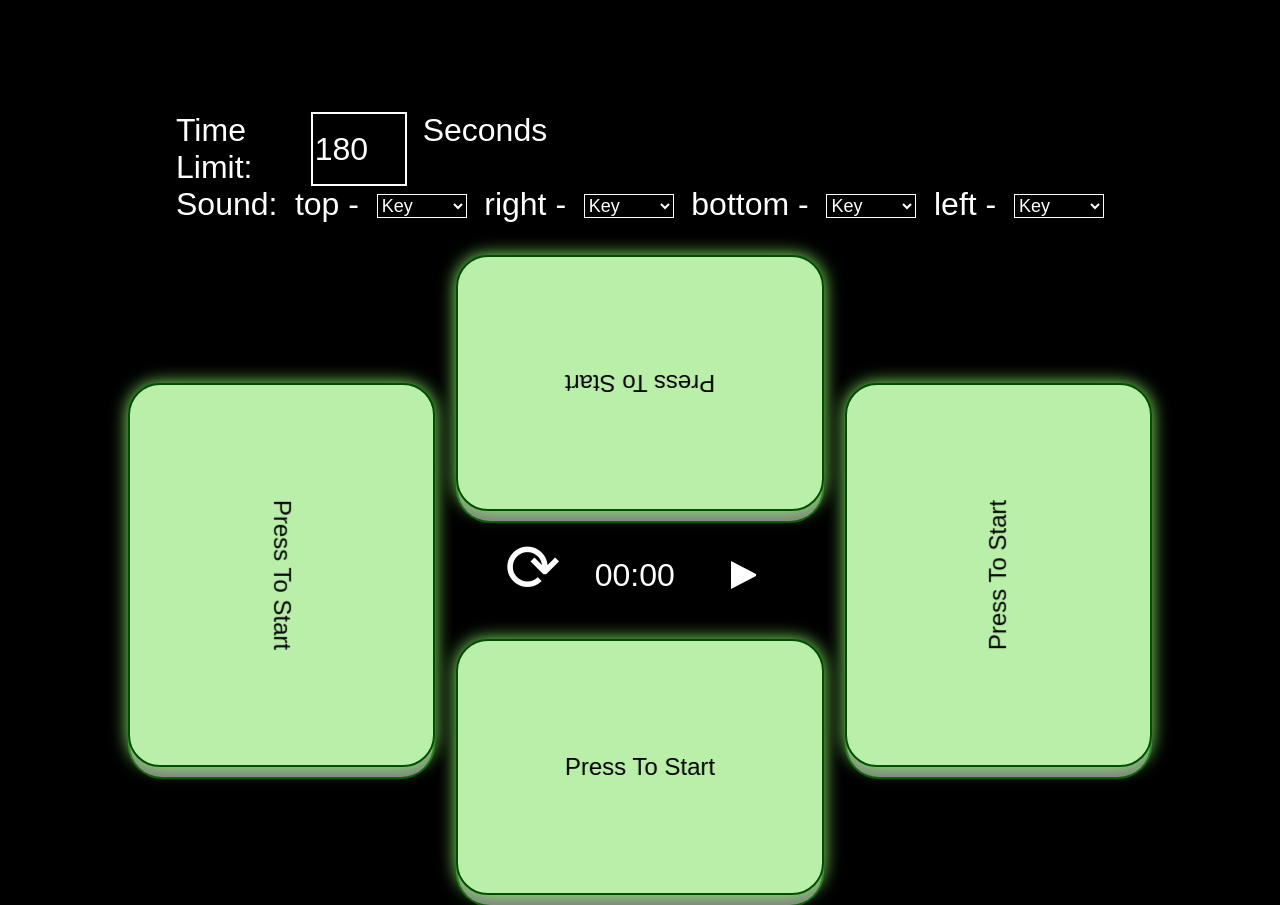
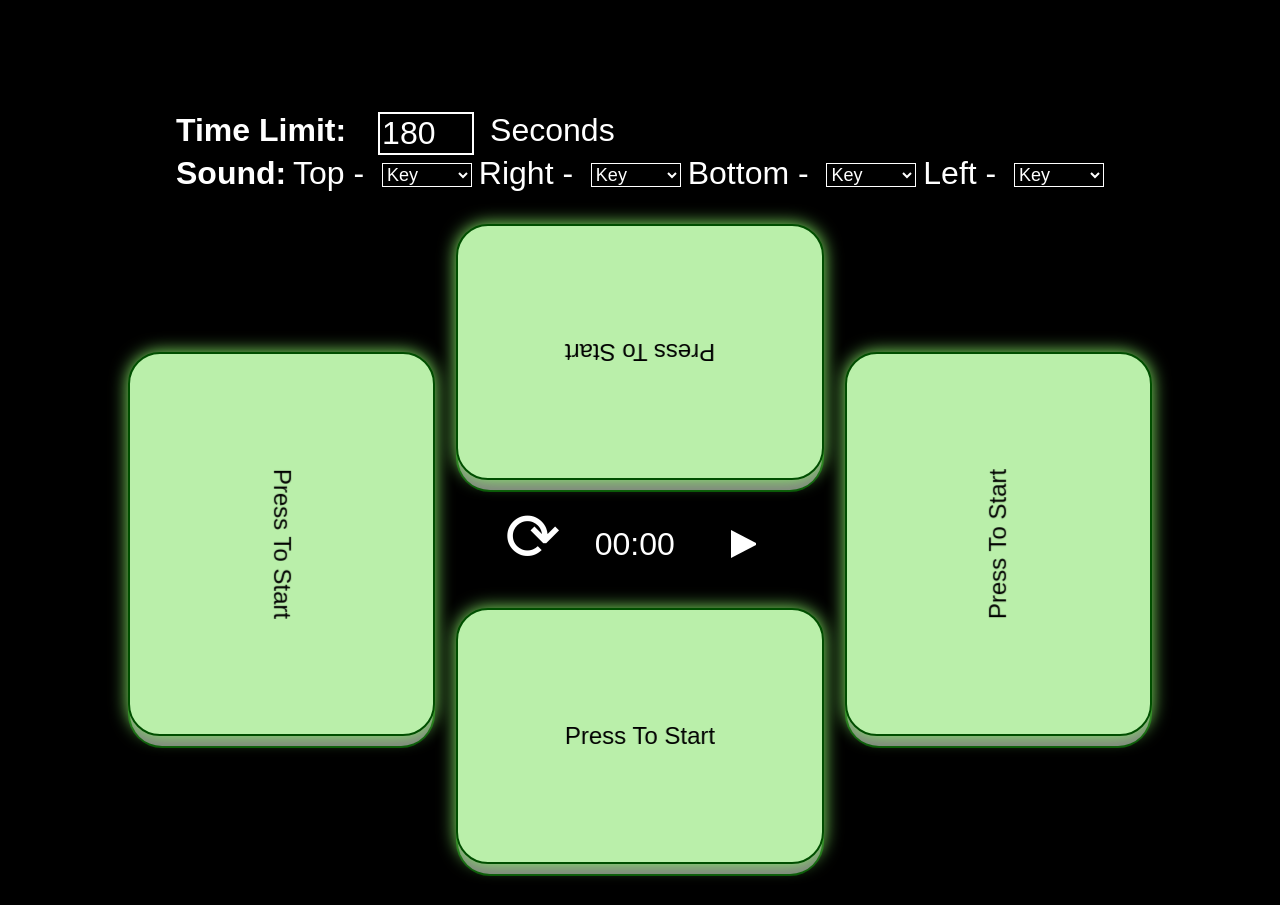
Before and after one commit to Justinhoejj/mahjong_clock, a plain HTML site: page index.html in a window 1280 px wide. After the commit the page ends 874 px from the top, so only its background shows below. Drawn offline with Linux system fonts and the light colour scheme.

Commit message:
Clean up text formats

```diff
--- a/index.html
+++ b/index.html
@@ -14,25 +14,25 @@
 <body>
   <div class="settings">
     <div class="settings-time-limit">
-      <p>Time Limit:</p>
+      <b>Time Limit:</b>
       <input min="0" type="number" value=180 class="time-limit-input-enabled" id="time-limit"></input> Seconds
     </div>
     <div class="settings-sounds">
-      <p>Sound:</p>
+      <b>Sound:</b>
       <div class="sound-select">
-        <p>top - &nbsp</p>
+        <p>Top - &nbsp</p>
         <select-sound-component class="top-sound-input" id="top-sound-input"></select-sound-component>
       </div>
       <div class="sound-select">
-        <p>right - &nbsp</p>
+        <p>Right - &nbsp</p>
         <select-sound-component class="right-sound-input" id="right-sound-input"></select-sound-component>
       </div>
       <div class="sound-select">
-        <div>bottom - &nbsp</div>
+        <div>Bottom - &nbsp</div>
         <select-sound-component class="bottom-sound-input" id="bottom-sound-input"></select-sound-component>
       </div>
       <div class="sound-select">
-        <p>left - &nbsp</p>
+        <p>Left - &nbsp</p>
         <select-sound-component class="left-sound-input" id="left-sound-input"></select-sound-component>
       </div>
     </div>
--- a/main.css
+++ b/main.css
@@ -41,7 +41,7 @@ body {
 .settings-time-limit{
   color: var(--light);
   display: flex;
-  width: 40%;
+  width: max-content;
   height: 20%;
   font-size: inherit;
 }
```
